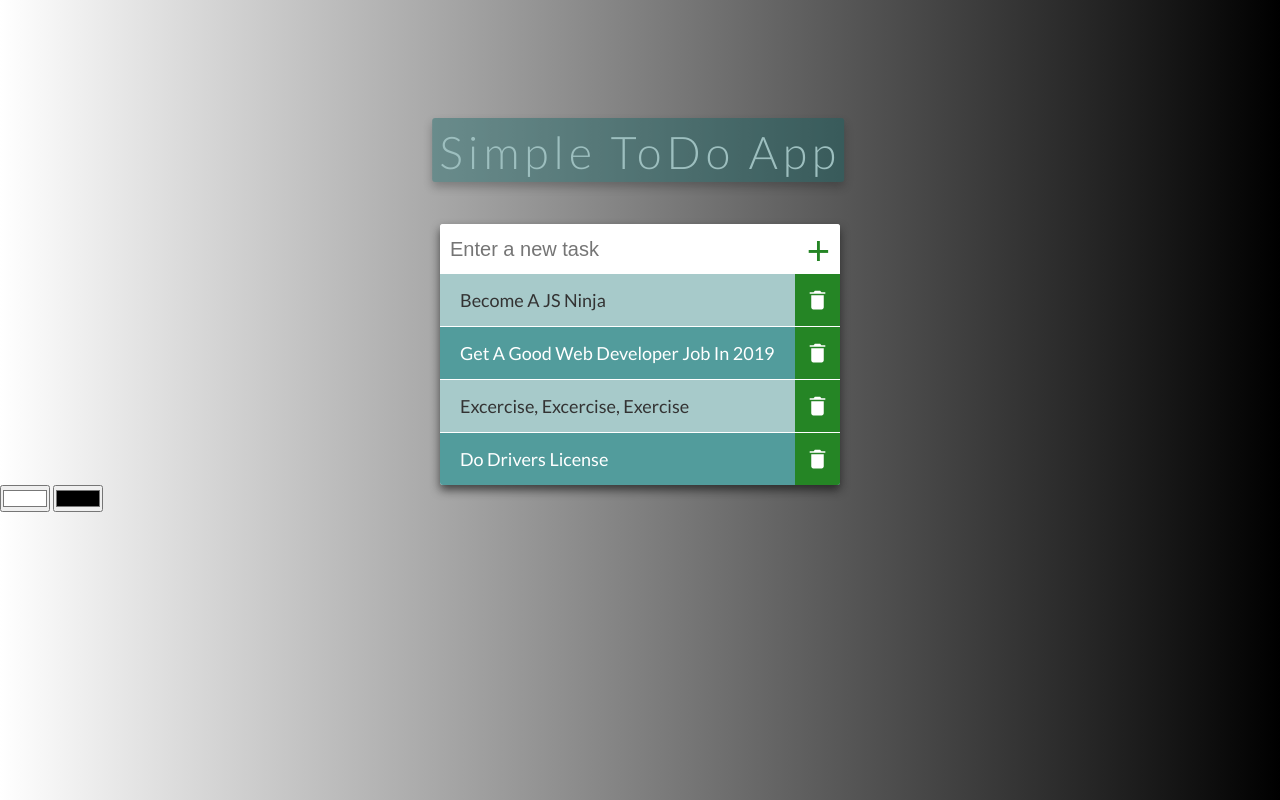
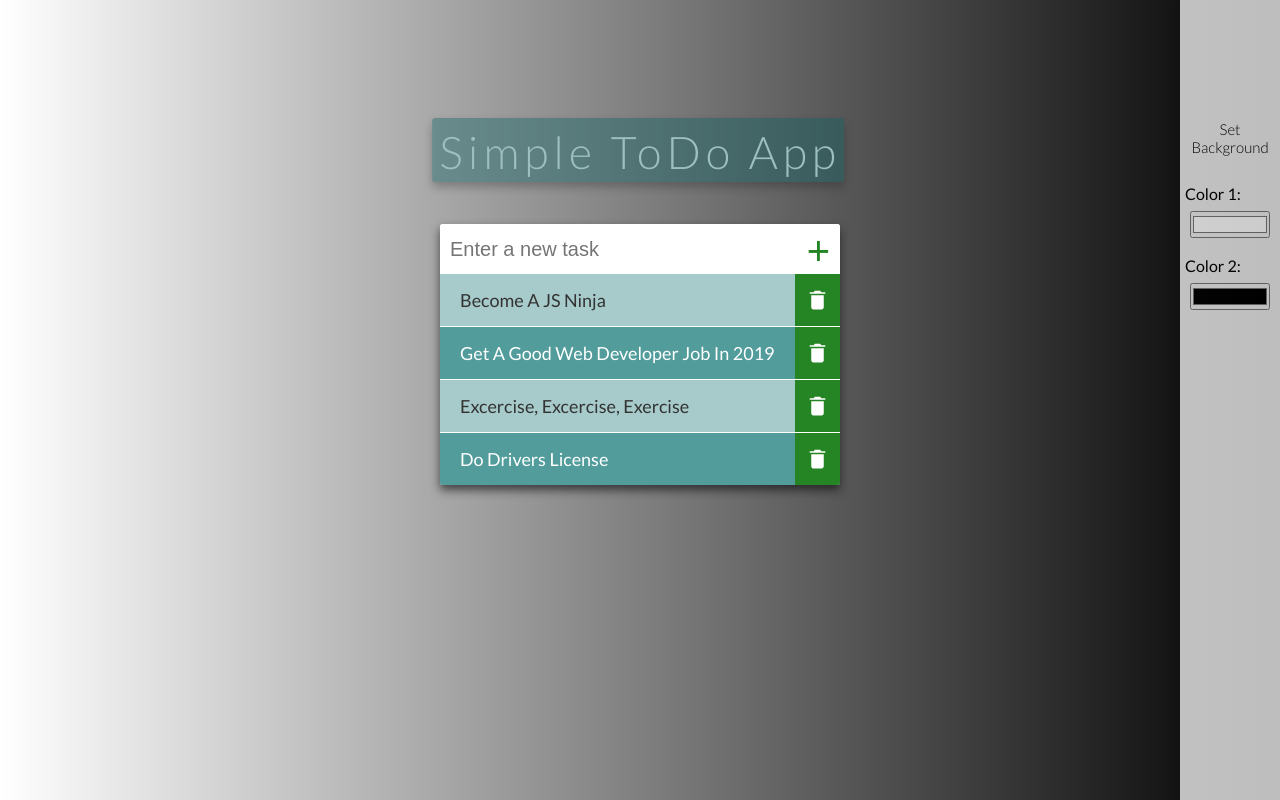
Before and after one commit to FodorLaszlo86/simple-toDo-app, a website: page index.html in a window 1280 px wide. Drawn offline with nearby package versions, Linux system fonts and the light colour scheme.

Commit message:
gradient sidebar

```diff
--- a/index.html
+++ b/index.html
@@ -48,7 +48,10 @@
     </div>
 
     <div class="gradient__container">
+        <h3 class="gradient__header">Set Background</h3>
+        <label class="colorInp-label "for="color">Color 1:</label>
         <input type="color" id="color1" value="#ffffff">
+        <label class="colorInp-label" for="color">Color 2:</label>
         <input type="color" id="color2" value="#000000">
     </div>
 
--- a/sass/components/_gradient.scss
+++ b/sass/components/_gradient.scss
@@ -0,0 +1,30 @@
+.gradient__container {
+    display: flex;
+    flex-direction: column;
+    position: fixed;
+    top: 0;
+    right: 0;
+    height: 100%;
+    width: 10rem;
+    background-color: $color-gray-light;
+    box-shadow: $shadow;
+    opacity: 0.8;
+
+    .gradient__header {
+        font-weight: 300;
+        text-align: center;
+        font-size: 1.5rem;
+        width: 100%;
+        margin: 15vh auto 2rem;
+    }
+
+    input[type="color"] {
+        width: 80%;
+        margin-left: 10%;
+        margin-bottom: 1rem;
+    }
+
+    .colorInp-label {
+        padding: 0.8rem 0.5rem;
+    }
+}
```
Also changed, not shown: css/style.css.
